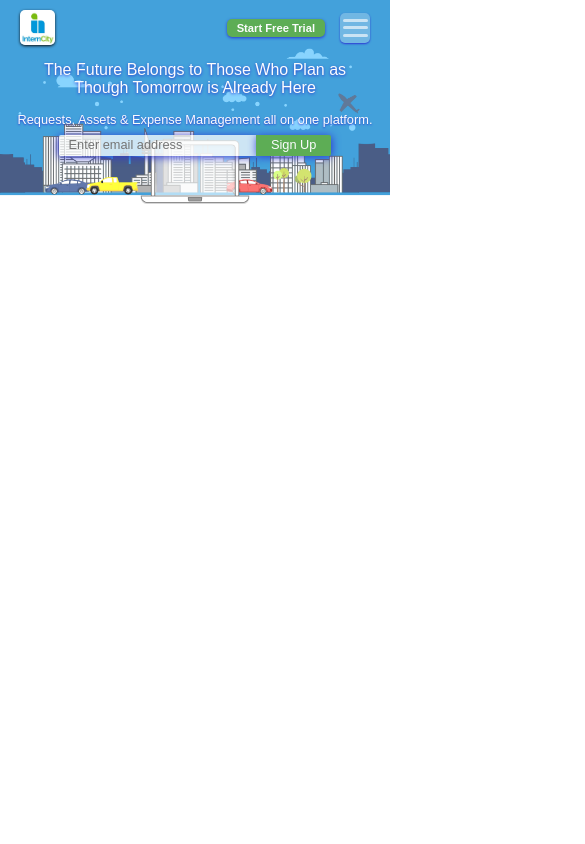
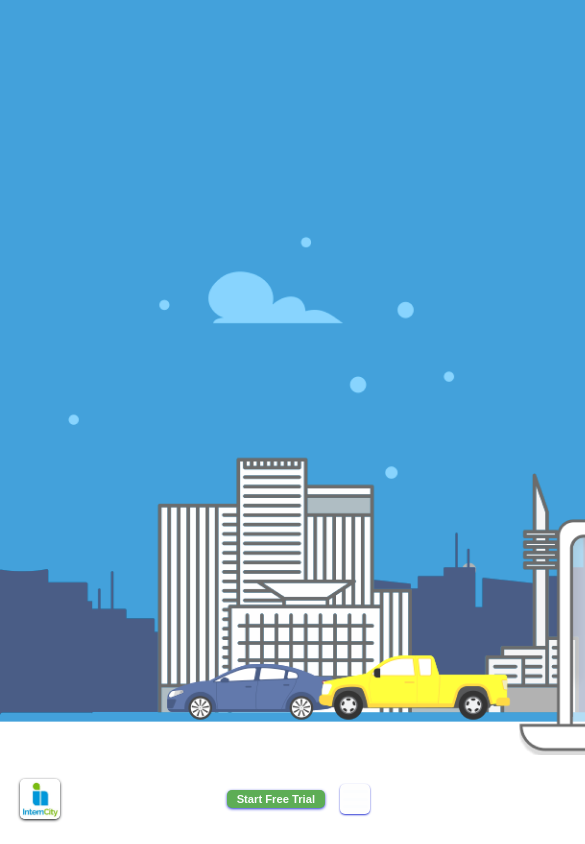
Before and after one commit to Akuchinyerenwa/InternCityHubClone2, a React (Vite) app: page / in a window 390 px wide. Shown: the top 844 px of the page, 585 px wide, since content can reach past the window. Built offline with nearby package versions, Linux system fonts and the light colour scheme.

Commit message:
Change the Header-Hero-Container background image format and modify all the components to suit the change

```diff
--- a/src/App.css
+++ b/src/App.css
@@ -1,14 +1,6 @@
-.header-hero-background-image {
+.header-hero-container {
   width: 100dvw;
-  position: relative;
+  min-height: calc(100dvh + 60px);
+  background: url(./Images/hero.png) bottom no-repeat;
+  background-size: cover;
 }
-
-.header-hero-background-image > img {
-  width: 100%;
-  position: absolute;
-  top: 0;
-  right: 0;
-  bottom: 0;
-  left: 0;
-  z-index: -5;
-}
--- a/src/Components/Header.css
+++ b/src/Components/Header.css
@@ -24,23 +24,19 @@
   height: 100%;
 }
 
-@media (max-width: 820px) {
+@media (max-width: 840px) {
   .header-root {
     padding: 15px 40px;
+  }
+}
+
+@media (max-width: 580px) {
+  .header-root {
+    padding: 20px;
+    position: relative;
   }
 
   .logo {
     height: 40px;
   }
 }
-
-@media (max-width: 580px) {
-  .header-root {
-    padding: 10px 20px;
-    position: relative;
-  }
-
-  .logo {
-    height: 35px;
-  }
-}
--- a/src/Components/HeaderComponents/Navbar.css
+++ b/src/Components/HeaderComponents/Navbar.css
@@ -22,11 +22,11 @@
   box-shadow: 0 1px 4px #fbfcfd;
 }
 
-@media (max-width: 820px) {
+@media (max-width: 840px) {
   .navbar > a {
     margin-left: 10px;
     padding: 5px 10px;
-    font-size: 0.75rem;
+    font-size: 0.8rem;
     letter-spacing: 0;
   }
 }
--- a/src/Components/HeaderComponents/NavbarComponents/NavbarList.css
+++ b/src/Components/HeaderComponents/NavbarComponents/NavbarList.css
@@ -43,7 +43,7 @@
   display: none;
 }
 
-@media (max-width: 820px) {
+@media (max-width: 840px) {
   .navbar-list li {
     margin-right: 15px;
     font-size: 0.95rem;
@@ -71,7 +71,7 @@
   .navbar-list {
     flex-direction: column;
     position: absolute;
-    top: 55px;
+    top: 75px;
     left: -200%;
     background-color: rgba(11, 13, 15, 0.55);
     transition: 0.4s;
--- a/src/Components/Hero.css
+++ b/src/Components/Hero.css
@@ -8,7 +8,7 @@
 .hero-root h1 {
   font-size: 1.87rem;
   font-weight: 500;
-  margin: 57px 35px 30px 0;
+  margin: 40px 35px 30px 0;
 }
 
 .hero-root p {
@@ -17,7 +17,7 @@
 }
 
 .hero-root div {
-  margin: 38px;
+  margin: 40px;
 }
 
 .hero-root div input {
@@ -33,7 +33,7 @@
   padding: 0 35px;
   border-radius: 2px 0 0 2px;
   box-shadow: -1px 1px 8px #2d38d4;
-  width: 77%;
+  width: 76%;
 }
 
 .hero-root div input[type="email"]:active,
@@ -56,24 +56,21 @@
   color: #0b0d0f;
 }
 
-@media (max-width: 820px) {
+@media (max-width: 840px) {
   .hero-root {
     width: 75%;
   }
 
   .hero-root h1 {
-    font-size: 1.3rem;
-    margin: 25px 0 20px;
+    font-size: 1.6rem;
+    font-weight: 500;
+    margin: 40px 0 30px;
   }
 
   .hero-root p {
-    font-size: 0.9rem;
-    font-weight: 200;
-    text-shadow: 0 1px 2px #2d38d4;
-  }
-
-  .hero-root div {
-    margin: 20px 0;
+    font-size: 0.95rem;
+    font-weight: 300;
+    letter-spacing: 1px;
   }
 
   .hero-root div input {
@@ -83,7 +80,7 @@
 
   .hero-root div input[type="email"] {
     padding: 0 25px;
-    width: 65%;
+    width: 60%;
   }
 
   .hero-root div input[type="button"] {
@@ -93,13 +90,12 @@
 
 @media (max-width: 580px) {
   .hero-root {
-    width: 92%;
+    width: 85%;
   }
 
   .hero-root h1 {
-    font-size: 1rem;
-    margin: 6px 0 15px;
-    text-shadow: 0 1px 3px #2d38d4;
+    font-size: 1.2rem;
+    margin: 35px 0 30px;
   }
 
   .hero-root p {
@@ -107,19 +103,17 @@
   }
 
   .hero-root div {
-    margin: 8px 0 15px;
+    margin: 40px;
   }
 
   .hero-root div input {
-    border: none;
-    outline: none;
-    line-height: 1.3rem;
-    font-size: 0.8rem;
+    line-height: 1.5rem;
+    font-size: 0.7rem;
   }
 
   .hero-root div input[type="email"] {
     padding: 0 10px;
-    width: 55%;
+    width: 60%;
   }
 
   .hero-root div input[type="button"] {
```
